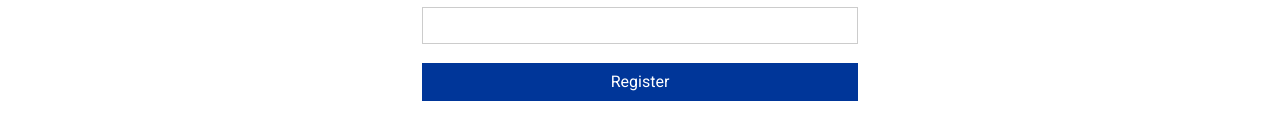
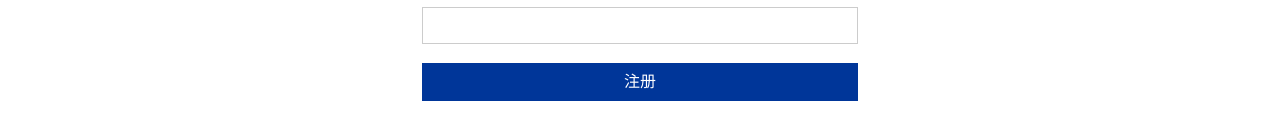
Before and after one commit to incuisting/contactKeeperTS, a React (Create React App) app in the folder web/: page /register in a window 1280 px wide. Shown: the part 469-608 px from the top of the page. Built offline with nearby package versions, Linux system fonts and the light colour scheme.

Commit message:
login button and register botton

```diff
--- a/web/src/components/auth/Login.tsx
+++ b/web/src/components/auth/Login.tsx
@@ -72,7 +72,7 @@ const Login = (props: RouteComponentProps) => {
         </div>
         <input
           type="submit"
-          value="Login"
+          value="登入"
           className="btn btn-primary btn-block"
         />
       </form>
--- a/web/src/components/auth/Register.tsx
+++ b/web/src/components/auth/Register.tsx
@@ -99,7 +99,7 @@ const Register = (props: RouteComponentProps) => {
         </div>
         <input
           type="submit"
-          value="Register"
+          value="注册"
           className="btn btn-primary btn-block"
         />
       </form>
```
